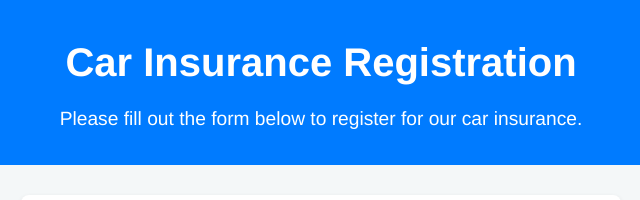
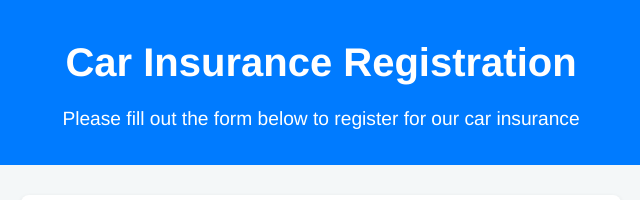
Before and after one commit to Dharamveer21/AccioJob-Web-Assignments, a plain HTML site: page Intro to HTML & CSS/8. Forms/Car Insurance Registration Form/index.html in a window 1280 px wide. Shown: the top 200 px of the page, 319-959 px from the left. Drawn offline with Linux system fonts and the light colour scheme.

Commit message:
Car Insurance Code Update

```diff
--- a/Intro to HTML & CSS/8. Forms/Car Insurance Registration Form/index.html
+++ b/Intro to HTML & CSS/8. Forms/Car Insurance Registration Form/index.html
@@ -11,7 +11,7 @@
 <body>
     <header>
         <h1>Car Insurance Registration</h1>
-        <p>Please fill out the form below to register for our car insurance.</p>
+        <p>Please fill out the form below to register for our car insurance</p>
     </header>
 
     <form method="post">
```
